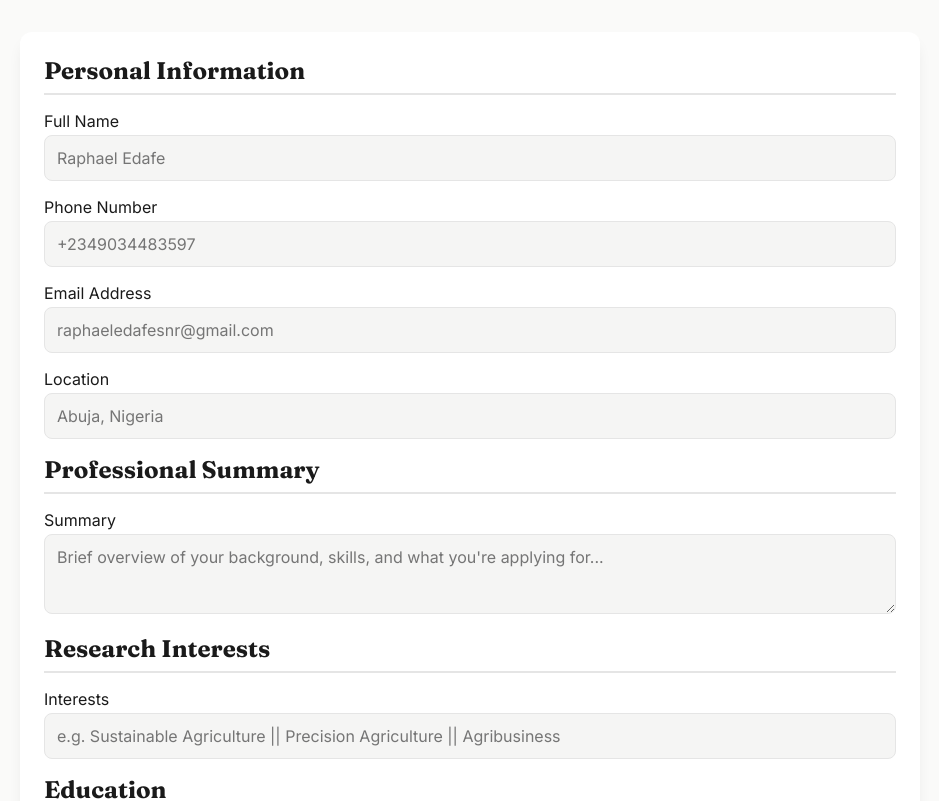
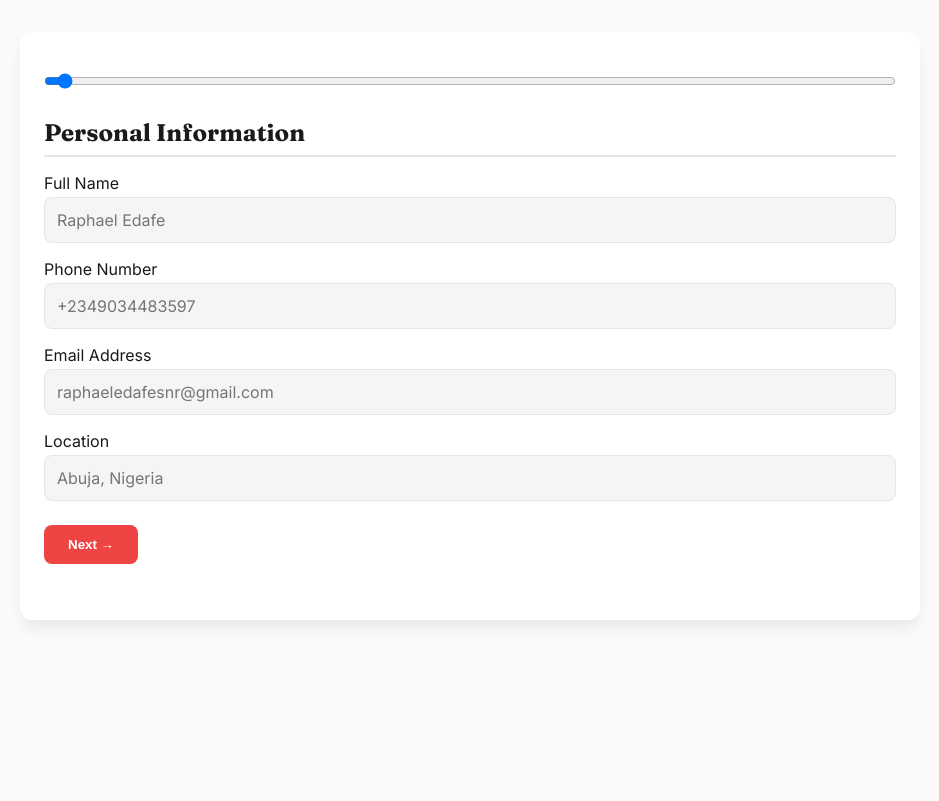
Before and after one commit to Nifemi01-0ps/CV-Application, a React (Vite) app: page /scholarship in a window 1280 px wide. Shown: the top 801 px of the page, without its empty margins (170-1109 px from the left). Built offline with nearby package versions, Linux system fonts and the light colour scheme.

Commit message:
add step to scholarship cv with a range also to guild users

```diff
--- a/src/components/ScholarshipCv.jsx
+++ b/src/components/ScholarshipCv.jsx
@@ -6,7 +6,8 @@
   const [isEditing, setIsEditing] = useState(true);
   const cvRef = useRef();
   const [skillInput, setSkillInput] = useState("");
-
+  const [step, setStep] = useState(1);
+  const totalStep = 9;
   const [cvData, setCvData] = useState({
     personalInfo: { name: "", phone: "", email: "", location: "" },
     professionalSummary: "",
@@ -156,7 +157,9 @@
           className="cv-form"
           onSubmit={(e) => e.preventDefault()}
         >
+          <input type="range" name="stepRange" className="step-range" min="1" max={totalStep} value={step} readOnly />
           {/* Personal Info */}
+          {step === 1 && (
             <section>
               <h2>Personal Information</h2>
               {["name", "phone", "email", "location"].map((field) => (
@@ -183,8 +186,11 @@
               </div>
               ))}
             </section>
+          )}
+
 
           {/* Professional Summary */}
+          {step === 2 && (
             <section>
               <h2>Professional Summary</h2>
               <div className="field-group">
@@ -200,8 +206,10 @@
                 />
               </div>
             </section>
+          )}
 
           {/* Research Interests */}
+          {step === 3 && (
             <section>
               <h2>Research Interests</h2>
               <div className="field-group">
@@ -217,8 +225,9 @@
                 />
               </div>
             </section>
-
+          )}
           {/* Education */}
+          {step === 4 && (
             <section>
               <h2>Education</h2>
               {cvData.education.map((edu, i) => (
@@ -359,8 +368,9 @@
                 + Add Education
              </button>
            </section>
-
+          )}
           {/* Research Experience */}
+          {step === 5 && (
             <section>
               <h2>Research Experience</h2>
               {cvData.researchExperience.map((exp, i) => (
@@ -484,8 +494,9 @@
                 + Add Research Experience
               </button>
             </section>
-
+          )}
           {/* Industrial Experience */}
+          {step === 6 && (
             <section>
               <h2>Industrial Experience</h2>
               {cvData.industrialExperience.map((exp, i) => (
@@ -607,8 +618,9 @@
                 + Add Industrial Experience
               </button>
             </section>
-
+          )}
           {/* Certifications */}
+          {step === 7 && (
             <section>
               <h2>Certifications</h2>
               {cvData.certifications.map((cert, i) => (
@@ -716,8 +728,9 @@
                 + Add Certification
               </button>
             </section>
-
+          )}
           {/* Leadership */}
+          {step === 8 && (
             <section>
               <h2>Volunteering &amp; Leadership</h2>
              {cvData.leadership.map((lead, i) => (
@@ -811,8 +824,9 @@
                 + Add Leadership Role
               </button>
             </section>
-
+          )}
           {/* Skills */}
+          {step === 9 && (
             <section>
               <h2>Skills</h2>
               <div className="skill-input-row">
@@ -850,15 +864,17 @@
                 </div>
               )}
             </section>
-
+          )}
           <div className="form-actions">
-            <button
-              type="button"
-              className="btn-preview"
-              onClick={() => setIsEditing(false)}
-            >
-              Save &amp; Preview →
-            </button>
+            {step > 1 && (
+              <button type="button" className="btn-back" onClick={() => setStep(step - 1)}>← Back</button>
+            )}
+            {step < totalStep && (
+              <button type="button" className="btn-next" onClick={() => setStep(step + 1)}>Next →</button>
+            )}
+            {step === totalStep && (
+              <button type="button" className="btn-preview" onClick={() => setIsEditing(false)}>Save & Preview →</button>
+            )}
           </div>
         </form>
       </div>
```
Lines whose indentation alone changed are shown as unchanged.
